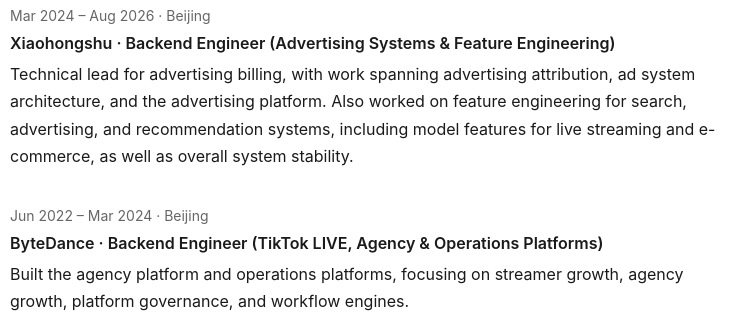
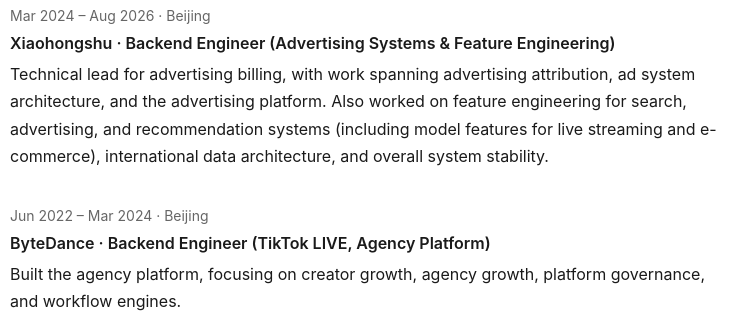
Before and after one commit to liweilun2021/liweilun2021.github.io, a plain HTML site: page index.html in a window 1280 px wide. Shown: the part 487-800 px from the top of the page, 296-1051 px from the left. Drawn offline with Linux system fonts and the light colour scheme.

Commit message:
Add data architecture and refine agency role

```diff
--- a/index.html
+++ b/index.html
@@ -46,15 +46,15 @@
         <div>
           <p class="when">Mar 2024 – Aug 2026 · Beijing</p>
           <p class="what"><a class="site-link" href="https://www.xiaohongshu.com/" target="_blank" rel="noopener noreferrer">Xiaohongshu</a> · Backend Engineer (Advertising Systems &amp; Feature Engineering)</p>
-          <p>Technical lead for advertising billing, with work spanning advertising attribution, ad system architecture, and the <a class="site-link" href="https://ad.xiaohongshu.com/" target="_blank" rel="noopener noreferrer">advertising platform</a>. Also worked on feature engineering for search, advertising, and recommendation systems, including model features for live streaming and e-commerce, as well as overall system stability.</p>
+          <p>Technical lead for advertising billing, with work spanning advertising attribution, ad system architecture, and the <a class="site-link" href="https://ad.xiaohongshu.com/" target="_blank" rel="noopener noreferrer">advertising platform</a>. Also worked on feature engineering for search, advertising, and recommendation systems (including model features for live streaming and e-commerce), international data architecture, and overall system stability.</p>
         </div>
       </li>
       <li>
         <img class="logo" src="assets/bytedance.png" alt="ByteDance" width="32" height="32">
         <div>
           <p class="when">Jun 2022 – Mar 2024 · Beijing</p>
-          <p class="what"><a class="site-link" href="https://www.bytedance.com/" target="_blank" rel="noopener noreferrer">ByteDance</a> · Backend Engineer (TikTok LIVE, Agency &amp; Operations Platforms)</p>
-          <p>Built the <a class="site-link" href="https://live-backstage.tiktok.com/" target="_blank" rel="noopener noreferrer">agency platform</a> and operations platforms, focusing on streamer growth, agency growth, platform governance, and workflow engines.</p>
+          <p class="what"><a class="site-link" href="https://www.bytedance.com/" target="_blank" rel="noopener noreferrer">ByteDance</a> · Backend Engineer (TikTok LIVE, Agency Platform)</p>
+          <p>Built the <a class="site-link" href="https://live-backstage.tiktok.com/" target="_blank" rel="noopener noreferrer">agency platform</a>, focusing on creator growth, agency growth, platform governance, and workflow engines.</p>
         </div>
       </li>
       <li>
```
